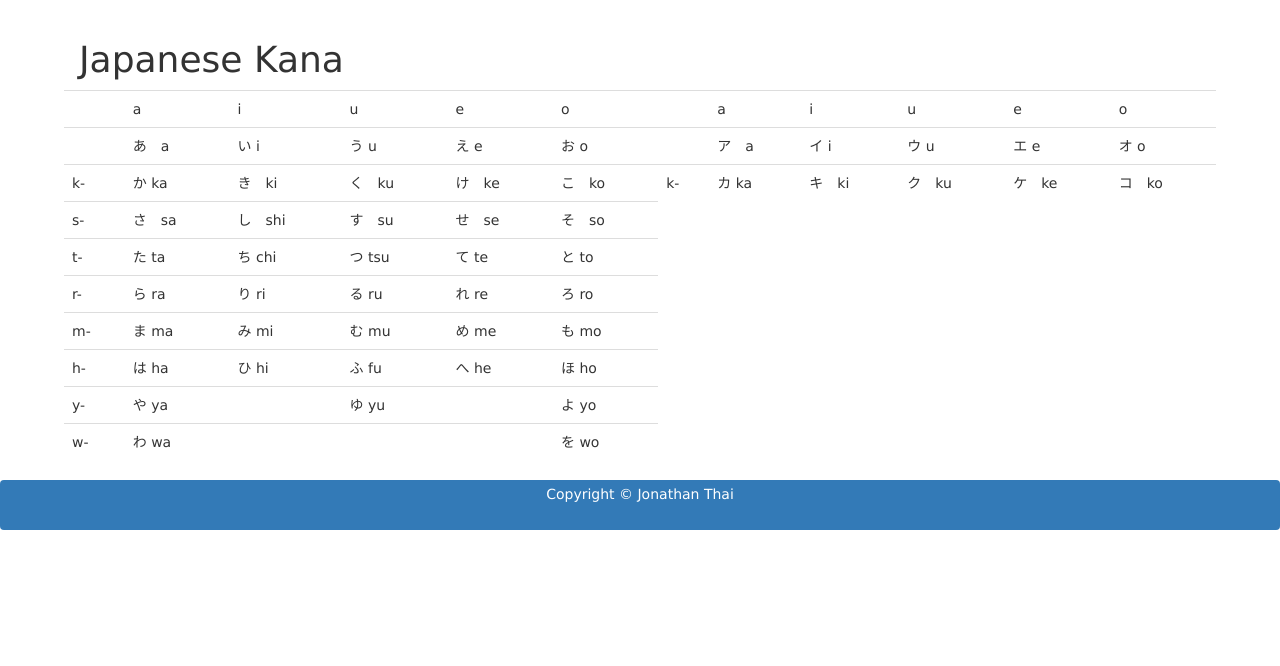
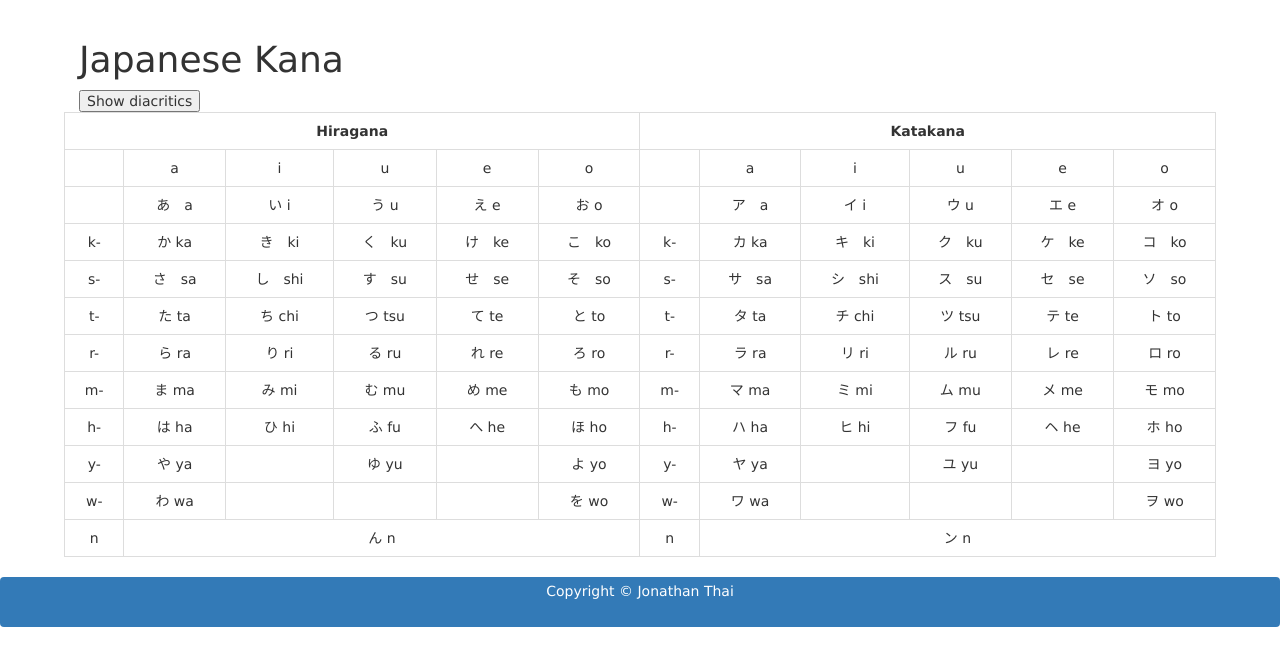
Before and after one commit to Avislux/learn-some-things, a Node server app: page /JapaneseKana in a window 1280 px wide. Shown: the part 88-754 px from the top of the page. Run offline with Node 20, Linux system fonts and the light colour scheme; some libraries are stand-ins or nearby versions.

Commit message:
hiragana table updated

```diff
--- a/public/js/script.js
+++ b/public/js/script.js
@@ -48,5 +48,15 @@ $(document).ready(function(){
         $('#sidebar').hide();
         $('#page-content-wrapper').removeClass('sidebar-push');
         collapseWrapper.removeClass('push');
+    });
+    $('#show-diacritics-button').click(function(){
+        $('.diacritic-row').collapse('show');
+        $('#hide-diacritics-button').show();
+        $(this).hide();
+    });
+    $('#hide-diacritics-button').click(function(){
+        $('.diacritic-row').collapse('hide');
+        $('#show-diacritics-button').show();
+        $(this).hide();
     })
 });
--- a/public/stylesheets/style.css
+++ b/public/stylesheets/style.css
@@ -17,3 +17,12 @@ td{
 footer p {
   padding-top:5px;
 }
+header{
+    margin-bottom: 15px;
+}
+.diacritic-row{
+    background-color: #c4e3f3;
+}
+.uncommon-kana{
+    background-color: #655866;
+}
--- a/views/applications/JapaneseKana.pug
+++ b/views/applications/JapaneseKana.pug
@@ -2,8 +2,13 @@ extends ../layout
 block content
     .container-fluid
         h1 Japanese Kana
+        button.button#show-diacritics-button Show diacritics
+        button.button#hide-diacritics-button(style='display:none') Hide diacritics
         .row
-            table.table
+            table.table.table-bordered.text-center
+                tr
+                    th(colspan=6).text-center Hiragana
+                    th(colspan=6).text-center Katakana
                 tr
                     td
                     td a
@@ -43,6 +48,19 @@ block content
                     td ク　ku
                     td ケ　ke
                     td コ　ko
+                tr.collapse.diacritic-row#g-row
+                    td g-
+                    td が  ga
+                    td ぎ　gi
+                    td ぐ　gu
+                    td げ　ge
+                    td ご　go
+                    td k-
+                    td ガ  ga
+                    td ギ　gi
+                    td グ　gu
+                    td ゲ　ge
+                    td ゴ　go
                 tr
                     td s-
                     td さ　sa
@@ -50,6 +68,25 @@ block content
                     td す　su
                     td せ　se
                     td そ　so
+                    td s-
+                    td サ　sa
+                    td シ　shi
+                    td ス　su
+                    td セ　se
+                    td ソ　so
+                tr.collapse.diacritic-row#z-row
+                    td z-
+                    td ざ　za
+                    td じ  ji
+                    td ず　zu
+                    td ぜ　ze
+                    td ぞ　zo
+                    td z-
+                    td ザ　za
+                    td ジ　ji
+                    td ズ　zu
+                    td ゼ　ze
+                    td ゾ　zo
                 tr
                     td t-
                     td た ta
@@ -57,6 +94,25 @@ block content
                     td つ tsu
                     td て te
                     td と to
+                    td t-
+                    td タ ta
+                    td チ chi
+                    td ツ tsu
+                    td テ te
+                    td ト to
+                tr.collapse.diacritic-row#d-row
+                    td d-
+                    td だ da
+                    td.uncommon-kana ぢ ji
+                    td.uncommon-kana づ zu
+                    td で de
+                    td ど do
+                    td t-
+                    td.uncommon-kana ダ da
+                    td.uncommon-kana ヂ ji
+                    td ヅ zu
+                    td デ de
+                    td ド do
                 tr
                     td r-
                     td ら ra
@@ -64,6 +120,12 @@ block content
                     td る ru
                     td れ re
                     td ろ ro
+                    td r-
+                    td ラ ra
+                    td リ ri
+                    td ル ru
+                    td レ re
+                    td ロ ro
                 tr
                     td m-
                     td ま ma
@@ -71,6 +133,12 @@ block content
                     td む mu
                     td め me
                     td も mo
+                    td m-
+                    td マ ma
+                    td ミ mi
+                    td ム mu
+                    td メ me
+                    td モ mo
                 tr
                     td h-
                     td は ha
@@ -78,6 +146,38 @@ block content
                     td ふ fu
                     td へ he
                     td ほ ho
+                    td h-
+                    td ハ ha
+                    td ヒ hi
+                    td フ fu
+                    td ヘ he
+                    td ホ ho
+                tr.collapse.diacritic-row#b-row
+                    td b-
+                    td ば ba
+                    td び bi
+                    td ぶ bu
+                    td べ be
+                    td ぼ bo
+                    td b-
+                    td バ ba
+                    td ビ bi
+                    td ブ bu
+                    td ベ be
+                    td ボ bo
+                tr.collapse.diacritic-row#p-row
+                    td p-
+                    td ぱ pa
+                    td ぴ pi
+                    td ぷ pu
+                    td ぺ pe
+                    td ぽ po
+                    td p-
+                    td パ pa
+                    td ピ pi
+                    td プ pu
+                    td ペ pe
+                    td ポ po
                 tr
                     td y-
                     td や ya
@@ -85,6 +185,12 @@ block content
                     td ゆ yu
                     td
                     td よ yo
+                    td y-
+                    td ヤ ya
+                    td
+                    td ユ yu
+                    td
+                    td ヨ yo
                 tr
                     td w-
                     td わ wa
@@ -92,3 +198,14 @@ block content
                     td
                     td
                     td を wo
+                    td w-
+                    td ワ wa
+                    td
+                    td
+                    td
+                    td ヲ wo
+                tr
+                    td n
+                    td(colspan=5) ん n
+                    td n
+                    td(colspan=5) ン n
```
Also changed, not shown: views/layout.pug (+18 -17 lines).
